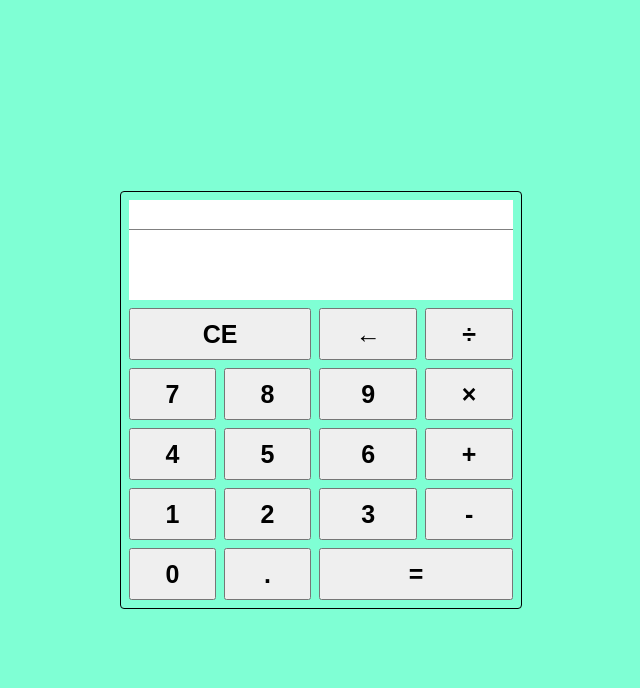
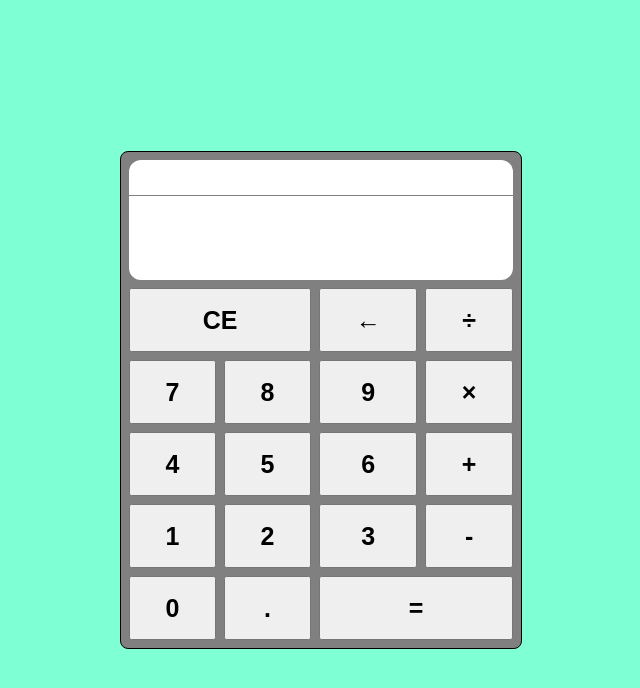
Before and after one commit to avgDev0/calculator, a React (Create React App) app: page / in a window 1280 px wide. Shown: the top 688 px of the page, without its empty margins (319-959 px from the left). Built offline with nearby package versions, Linux system fonts and the light colour scheme.

Commit message:
Adding styles

```diff
--- a/src/containers/Calculator/styles.css
+++ b/src/containers/Calculator/styles.css
@@ -5,6 +5,8 @@
 
   display: grid;
   grid-template-rows: 25% auto;
+
+  background-color: grey;
 }
 
 .screen {
@@ -13,6 +15,8 @@
 
   display: grid;
   grid-template-rows: 30% auto;
+  border-radius: 12px;
+  overflow-x: scroll;
 }
 
 .screen>.operation {
@@ -54,8 +58,8 @@
 @media only screen and (min-width: 850px) {
   .container {
     width: 30%;
-    height: 50%;
+    height: 60%;
     border: 1px solid black;
-    border-radius: 4px;
+    border-radius: 8px;
   }
 }
```
